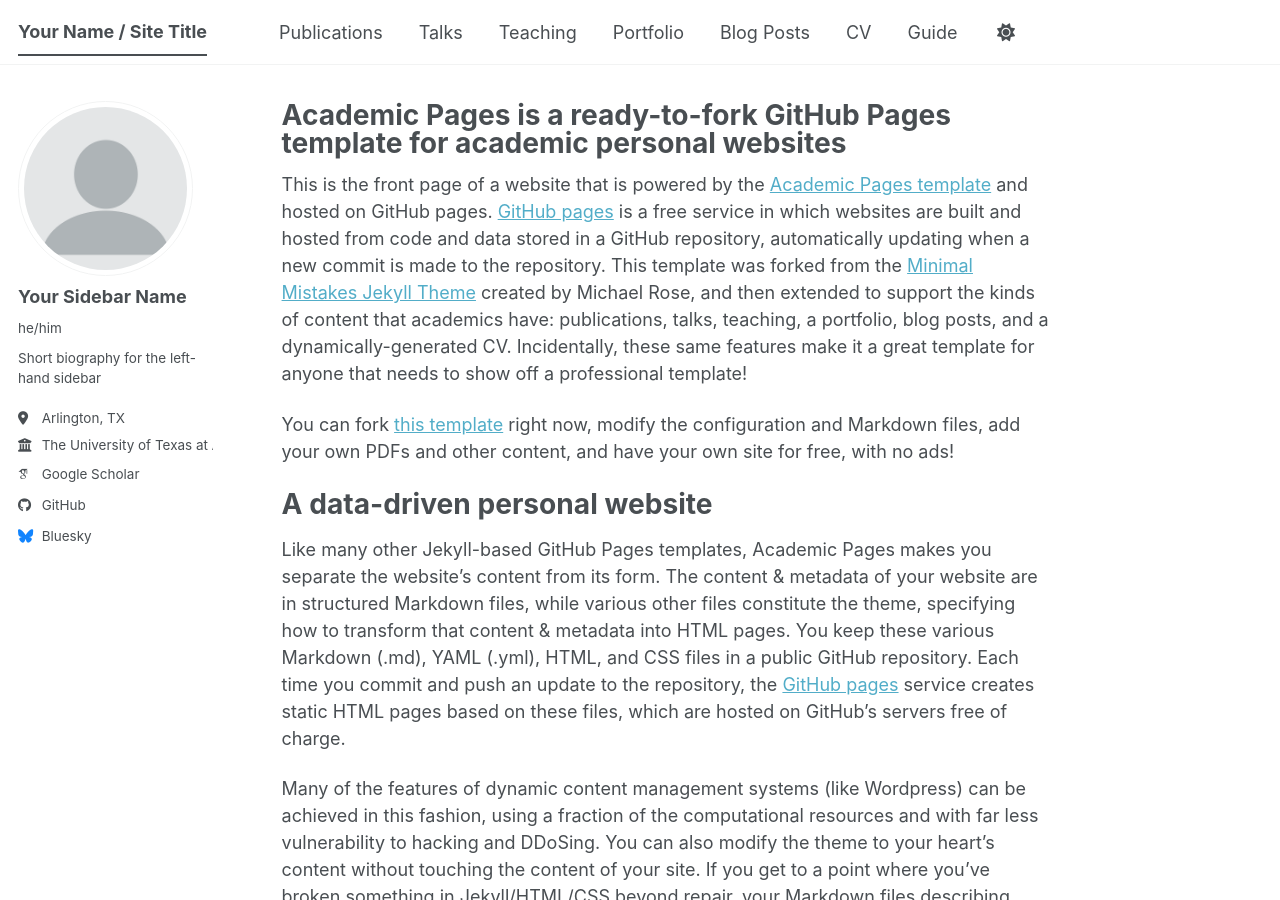
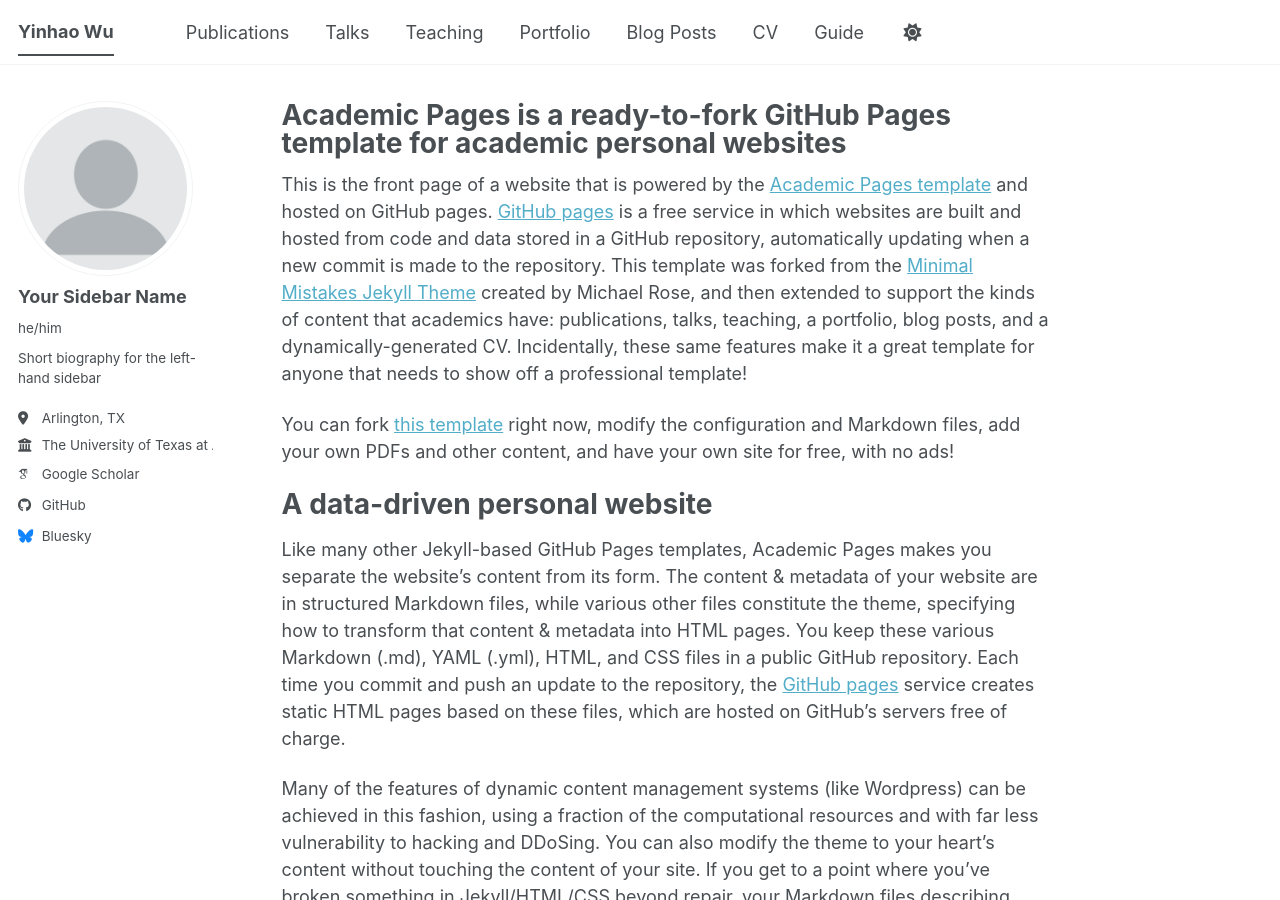
Before and after one commit to inhaowu/inhaowu.github.io, a Jekyll site: the page built from _pages/about.md, in a window 1280 px wide and 900 px high. Built offline with Jekyll 4.4.1, drawn with Linux system fonts in a browser that asks for light colours; some web fonts are replaced; a script bundle is joined from its source files by our own code; library files that are not in the unit come from our copies.

Commit message:
Update site title and repository information

```diff
--- a/_config.yml
+++ b/_config.yml
@@ -9,14 +9,14 @@
 # Basic Site Settings
 locale                   : "en-US"
 site_theme               : "default" # The available themes options are "default", "air", "sunrise", "mint", "dirt" and "contrast"
-title                    : "Your Name / Site Title"
+title                    : "Yinhao Wu"
 title_separator          : "-"
 name                     : &name "Yinhao Wu"
 description              : &description "Your Name's academic portfolio"   # Update this with a general description of your site, this is the default if not overridden by a page
-url                      : https://academicpages.github.io # The base hostname & protocol for your site e.g. "https://[your GitHub username].github.io",
+url                      : https://inhaowu.github.io # The base hostname & protocol for your site e.g. "https://[your GitHub username].github.io",
                                                            # or if you already have some other page hosted on Github then use "https://[your GitHub username].github.io/[Your Repo Name]"
 baseurl                  : "" # the subpath of your site, e.g. "/blog"
-repository               : "academicpages/academicpages.github.io"
+repository               : "inhaowu/inhaowu.github.io"
 
 # Site Author - The following control what appear as part of the author content on the side bar.
 #               If a field is blank the icon and link will not appear, otherwise it will be shown.
```
